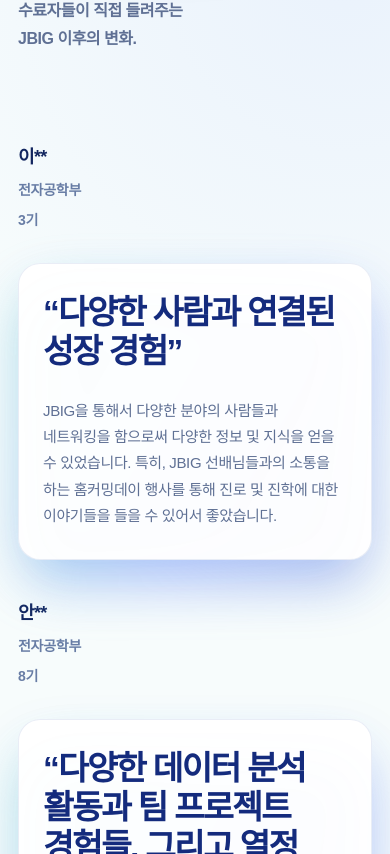
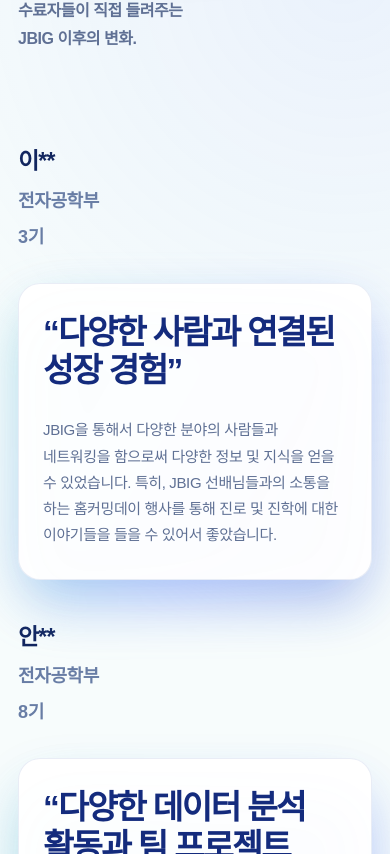
Before and after one commit to dev-JBIG/jbig_promopage, a Next.js app: page /recruit in a window 390 px wide. Shown: the part 4010-4864 px from the top of the page. Built offline with nearby package versions, Linux system fonts and the light colour scheme.

Commit message:
활동후기 섹션 미세조정

```diff
--- a/app/recruit/recruit.css
+++ b/app/recruit/recruit.css
@@ -1848,6 +1848,7 @@
   gap: clamp(48px, 4.5vw, 68px);
 }
 .testimonial-story {
+  --testimonial-card-padding: clamp(34px, 4vw, 52px);
   display: grid;
   grid-template-columns: repeat(12, minmax(0, 1fr));
   column-gap: clamp(16px, 2vw, 28px);
@@ -1855,8 +1856,9 @@
 }
 
 .testimonial-author {
-  grid-column: span 3;
+  grid-column: 2 / span 2;
   min-width: 0;
+  padding-top: var(--testimonial-card-padding);
   display: flex;
   align-items: flex-start;
   flex-direction: column;
@@ -1881,14 +1883,14 @@
 
 .testimonial-author-information strong {
   color: var(--ink);
-  font-size: clamp(18px, 1.5vw, 20px);
+  font-size: clamp(23px, 1.95vw, 26px);
   font-weight: 850;
   letter-spacing: -0.035em;
 }
 
 .testimonial-author-information span {
   color: #687da5;
-  font-size: clamp(14px, 1.15vw, 15px);
+  font-size: clamp(18px, 1.5vw, 20px);
   font-weight: 700;
   line-height: 1.5;
   letter-spacing: -0.02em;
@@ -1897,7 +1899,7 @@
 .testimonial-message-shell {
   position: relative;
   z-index: 0;
-  grid-column: span 9;
+  grid-column: 4 / -1;
   min-width: 0;
 }
 
@@ -1914,7 +1916,7 @@
 
 .testimonial-story-copy {
   min-width: 0;
-  padding: clamp(34px, 4vw, 52px);
+  padding: var(--testimonial-card-padding);
   border: 1px solid rgba(42, 83, 169, 0.1);
   border-radius: 28px;
   background: rgba(255, 255, 255, 0.96);
@@ -2284,14 +2286,15 @@
   .testimonial-heading > p { max-width: 320px; }
   .testimonial-list { gap: 40px; }
   .testimonial-story {
+    --testimonial-card-padding: 30px;
     grid-template-columns: minmax(0, 1fr);
     row-gap: 32px;
   }
-  .testimonial-author { grid-column: 1; flex-direction: row; gap: 14px; }
+  .testimonial-author { grid-column: 1; padding-top: 0; flex-direction: row; gap: 14px; }
   .testimonial-profile-image { width: 72px; }
   .testimonial-message-shell { grid-column: 1 / -1; }
   .testimonial-message-shell::before { inset: 10% 2% -7%; filter: blur(26px); }
-  .testimonial-story-copy { padding: 30px 24px; border-radius: 22px; }
+  .testimonial-story-copy { padding-inline: 24px; border-radius: 22px; }
   .testimonial-story blockquote { font-size: clamp(30px, 8.6vw, 39px); line-height: 1.16; }
   .testimonial-story-copy > p { margin-top: 26px; font-size: 15px; line-height: 1.75; }
   .fit-inner { min-height: auto; grid-template-columns: 1fr; gap: 60px; padding-bottom: 190px; }
```
Also changed, not shown: 1 other file (tests, documents, lock files or other folders).
